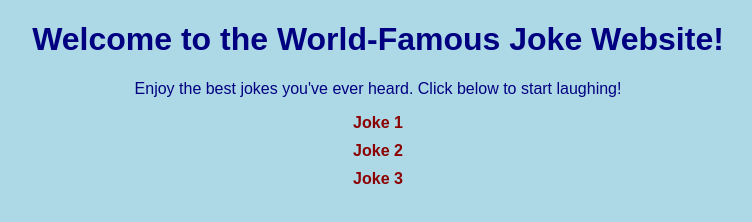
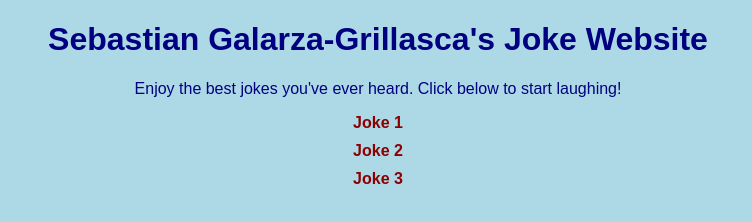
Before and after one commit to sgalarzagrillascaAPSU/final-website, a plain HTML site: page index.html in a window 1280 px wide. Shown: the whole page, without its empty margins (262-1014 px from the left). Drawn offline with Linux system fonts and the light colour scheme.

Commit message:
index.html was changed for demo.

```diff
--- a/index.html
+++ b/index.html
@@ -29,7 +29,7 @@
     </style>
 </head>
 <body>
-    <h1>Welcome to the World-Famous Joke Website!</h1>
+    <h1>Sebastian Galarza-Grillasca's Joke Website</h1>
     <p>
         Enjoy the best jokes you've ever heard. Click below to start laughing!
     </p>
```
